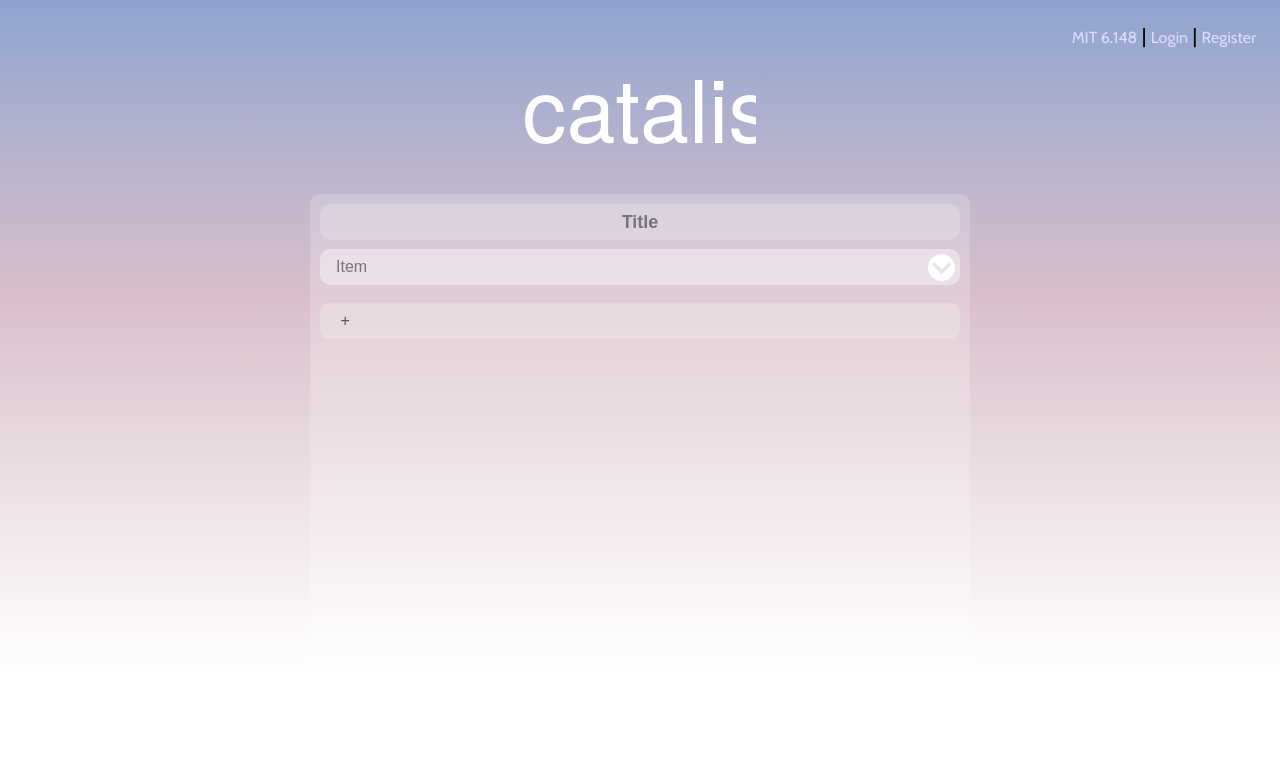
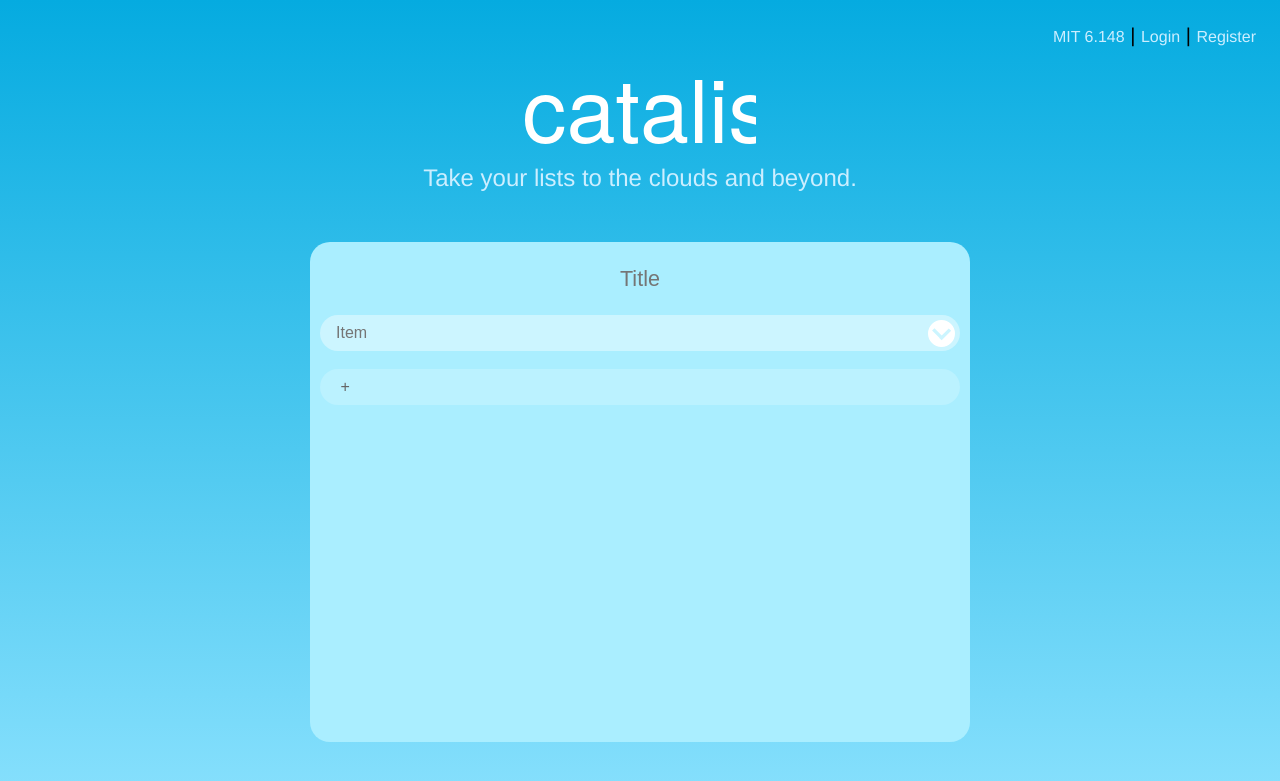
Before and after one commit to neutrinonerd3333/zutara-forever, a Flask app: page / in a window 1280 px wide. Shown: the top 781 px of the page. Run offline with Flask 2, Linux system fonts and the light colour scheme; some libraries are stand-ins or nearby versions.

Commit message:
updated colors and font
changes to background color
font Helvetica Neue
rounded corners are rounder and less pinched

```diff
--- a/static/css/list.css
+++ b/static/css/list.css
@@ -5,19 +5,26 @@
     margin-left: auto;
     margin-right: auto;
     font-size: 18px;
-}
-.list {
+
     width: 50%;
     min-width: 400px;
     height: 60%;
     min-height: 400px;
     display: block;
-    background-color: rgba(255, 255, 255, 0.2);
+
+    background-color: #aef;
     border: 0;
-    border-radius: 10px;
+    border-radius: 20px;
     padding: 10px;
+
+    color: #666;
+
+    font-family: 'Helvetica Neue', Helvetica, Arial, sans-serif;
+    font-weight: normal;
 }
 .list * input {
+    color: #666;
+
     font-size: 16px;
     border: 0;
     outline: none;
@@ -33,7 +40,7 @@
 }
 .list .listTitle {
     width: 100%;
-    height: 2em;
+    height: 3em;
     background-color: rgba(255, 255, 255, 0);
 
     margin: 0 0 .5em 0;
@@ -41,23 +48,22 @@
 .listTitle input {
     height: 100%;
     width: calc(100% - 2em);
-    background-color: rgba(255, 255, 255, 0.2);
+    background-color: rgba(255, 255, 255, 0);
 
 
     padding: 0 1em;
     outline: none;
     border: 0;
-    border-radius: 10px;
+    border-radius: 20px;
 
     text-align: center;
-    font-weight: bold;
-    font-size: 1em;
+    font-size: 1.2em;
 }
 .list .listItem {
     width: 100%;
     min-height: 2em;
     background-color: rgba(150, 150, 255, 0);
-    border-radius: 10px;
+    border-radius: 20px;
     margin: 0;
     margin-bottom: 1em;
     padding: 0;
@@ -74,13 +80,13 @@
 }
 .list .lastListItem {
     height: 2em;
-    border-radius: 10px;
+    border-radius: 20px;
     background-color: rgba(150, 150, 255, 0);
 }
 .list .lastListItem input {
     width: calc(100% - 2em);
     height: 100%;
-    border-radius: 10px;
+    border-radius: 20px;
     padding: 0 1em;
 }
 .list .listItem .itemTitle {
@@ -90,7 +96,7 @@
     height: 2em;
     background-color: rgba(255, 255, 255, 0);
 
-    border-radius: 10px 10px 0 0;
+    border-radius: 20px 20px 0 0;
     padding: 0;
     margin: 0;
 }
@@ -100,12 +106,12 @@
     padding: 0 1em;
     margin: 0;
 
-    border-radius: 10px;
+    border-radius: 20px;
     height: 100%;
     width: calc(100% - 2em);
 }
 .list .listItem .attributes {
-    border-radius: 0 0 10px 10px;
+    border-radius: 0 0 20px 20px;
     display: none;
 }
 .attribute {
@@ -118,12 +124,12 @@
 }
 .lastAttribute{
     height: 2em;
-    border-radius: 0 0 10px 10px;
+    border-radius: 0 0 20px 20px;
 }
 .lastAttribute input {
     width: calc(100% - 2em);
     height: 100%;
-    border-radius: 0 0 10px 10px;
+    border-radius: 0 0 20px 20px;
     padding: 0 1em;
 }
 .key,
--- a/static/css/style.css
+++ b/static/css/style.css
@@ -2,55 +2,31 @@ html {
     min-height: 100%;
 }
 body {
-    font-family: 'Helvetica Neue Light','Cabin', sans-serif;
+    font-family: 'Helvetica Neue', Helvetica, Arial, sans-serif;
+    /* font-family: 'Helvetica Neue Light','Cabin', sans-serif; */
     font-size: 20px;
     /* 1 em will become 20px everywhere else */
 
     margin: 0 0 0 0;
-    background: #fff;
-    /* default white (overflow will become white too) */
     /*background-image: url("./img/bg.jpg");*/
 
-    background: #8da4d0;
-    /* Old browsers */
+    background: #05abe0; /* Old browsers */
+    background: -moz-linear-gradient(top, #05abe0 0%, #53cbf1 60%, #87e0fd 100%); /* FF3.6-15 */
+    background: -webkit-linear-gradient(top, #05abe0 0%,#53cbf1 60%,#87e0fd 100%); /* Chrome10-25,Safari5.1-6 */
+    background: linear-gradient(to bottom, #05abe0 0%,#53cbf1 60%,#87e0fd 100%); /* W3C, IE10+, FF16+, Chrome26+, Opera12+, Safari7+ */
+}
+h1, a {
+    text-align: center;
+    font-weight: lighter;
+    color: #cef;
+    margin: 0;
 
-    background: -moz-linear-gradient(top, #8da4d0 0%, #a9aece 12%, #d9bfcb 37%, #d9bfcb 37%, #ffffff 84%);
-    /* FF3.6-15 */
-
-    background: -webkit-linear-gradient(top, #8da4d0 0%, #a9aece 12%, #d9bfcb 37%, #d9bfcb 37%, #ffffff 84%);
-    /* Chrome10-25,Safari5.1-6 */
-
-    background: linear-gradient(to bottom, #8da4d0 0%, #a9aece 12%, #d9bfcb 37%, #d9bfcb 37%, #ffffff 84%);
-    /* W3C, IE10+, FF16+, Chrome26+, Opera12+, Safari7+ */
-
-    background-position: left top;
-    background-repeat: no-repeat;
+    text-decoration: none;
 }
 h1 {
-    text-align: center;
-    font-weight: 100;
-}
-h1,
-h1 a,
-h2 {
-    color: #eef;
-    font-weight: lighter;
-}
-h1,
-h2 {
-    /*font-family: 'Century Gothic', 'Futura', 'Trebuchet MS', sans-serif;*/
-    margin: 0;
-    font-weight: normal;
-}
-h1 a:hover {
-    color: #ddf;
-}
-h2 {
     font-size: 1.2em;
 }
 a {
-    text-decoration: none;
-    color: #ddf;
     font-size: 0.8em;
 }
 a:hover {
@@ -68,7 +44,7 @@ a:hover {
     font-size: 1em;
 }
 .register-container {
-    color: #226;
+    color: #666;
     width: 100%;
     display: block;
     padding: 4px;
@@ -80,7 +56,7 @@ a:hover {
     align-items: center;
 }
 .register input {
-    color: #226;
+    color: #666;
     margin: 0 0 5px 5px;
     padding: 3px 10px 3px 10px;
     font-size: 16px;
@@ -143,7 +119,7 @@ a:hover {
     width: 100px;
     background-color: rgba(255, 255, 255, 0.3);
     outline: 0;
-    color: #999;
+    color: #666;
     position: absolute;
     left: 0;
     right: 0;
--- a/static/js/home.js
+++ b/static/js/home.js
@@ -27,7 +27,7 @@ $(document).ready(function()
         {
             $(this).next(".attributes").slideUp(500);
             $(this).attr("src","/static/img/down.svg");
-            $(this).prev(".itemTitle").find("input").css("border-radius","10px");
+            $(this).prev(".itemTitle").find("input").css("border-radius","20px");
         }
         // if currently down arrow, click should show attributes and switch
         // to up arrow
@@ -35,7 +35,7 @@ $(document).ready(function()
         {
             $(this).next(".attributes").slideDown(500);
             $(this).attr("src","/static/img/up.svg");
-            $(this).prev(".itemTitle").find("input").css("border-radius","10px 10px 0 0");
+            $(this).prev(".itemTitle").find("input").css("border-radius","20px 20px 0 0");
         }
 
     });
--- a/templates/home.html
+++ b/templates/home.html
@@ -1,5 +1,6 @@
 {% extends "layout.html" %}
 {% block title %}
+Take your lists to the clouds and beyond.
 {% endblock %}
 
 
--- a/templates/layout.html
+++ b/templates/layout.html
@@ -17,7 +17,7 @@
     <div class="header">
 	   <a href="/"><img src="/static/img/logo.svg"></a>
         <!--title block is an optional bit, like a header to each page-->
-    <p align="center">{% block title %}{% endblock %}</p>
+    <p align="center"><h1>{% block title %}{% endblock %}</h1></p>
     </div>
     <script type="text/javascript" src="{{ url_for('static', filename='js/useraccount.js') }}"></script>
     <div class="login-container">
```
